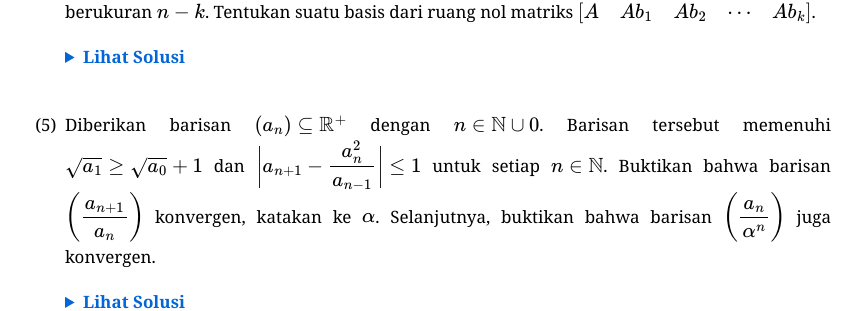
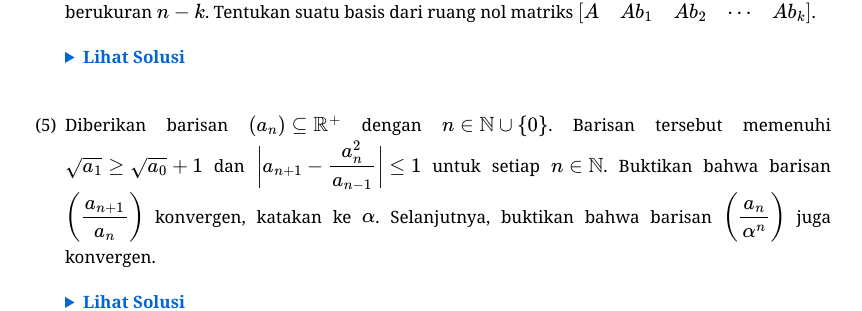
Before and after one commit to calculusgamingindonesia/calculusgamingindonesia.github.io, a Jekyll site: the page built from _posts/2026-07-01-onmipa-nas-mat-19-2.md, in a window 1280 px wide. Shown: the part 999-1310 px from the top of the page, without its empty margins (209-1071 px from the left). Built offline with Jekyll 4.4.1, drawn with Linux system fonts in a browser that asks for light colours; some web fonts are replaced.

Commit message:
Update 2026-07-01-onmipa-nas-mat-19-2.md

```diff
--- a/_posts/2026-07-01-onmipa-nas-mat-19-2.md
+++ b/_posts/2026-07-01-onmipa-nas-mat-19-2.md
@@ -63,7 +63,7 @@
        </div>
    </details>
 
-5. Diberikan barisan $(a_n)\subseteq\mathbb{R}^+$ dengan $n\in\mathbb{N}\cup\{0\}$. Barisan tersebut memenuhi $\sqrt{a_1}\geq\sqrt{a_0}+1$ dan $\bigg\vert a_{n+1}-\dfrac{a_n^2}{a_{n-1}}\bigg\vert\leq1$ untuk setiap $n\in\mathbb{N}$. Buktikan bahwa barisan $\bigg(\dfrac{a_{n+1}}{a_n}\bigg)$ konvergen, katakan ke $\alpha$. Selanjutnya, buktikan bahwa barisan $\bigg(\dfrac{a_n}{\alpha^n}\bigg)$ juga konvergen.
+5. Diberikan barisan $(a_n)\subseteq\mathbb{R}^+$ dengan $n\in\mathbb{N}\cup\set{0}$. Barisan tersebut memenuhi $\sqrt{a_1}\geq\sqrt{a_0}+1$ dan $\bigg\vert a_{n+1}-\dfrac{a_n^2}{a_{n-1}}\bigg\vert\leq1$ untuk setiap $n\in\mathbb{N}$. Buktikan bahwa barisan $\bigg(\dfrac{a_{n+1}}{a_n}\bigg)$ konvergen, katakan ke $\alpha$. Selanjutnya, buktikan bahwa barisan $\bigg(\dfrac{a_n}{\alpha^n}\bigg)$ juga konvergen.
 
    <details>
        <summary>Lihat Solusi</summary>
```
